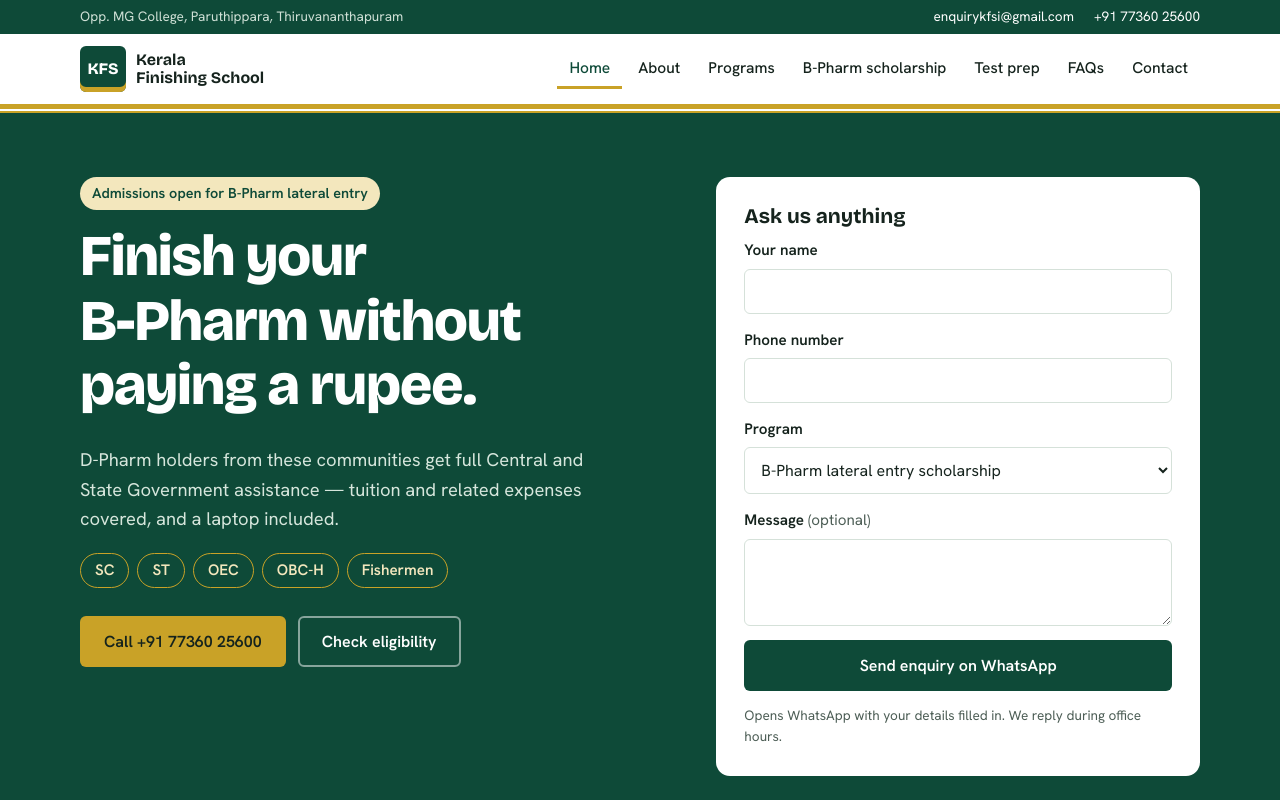
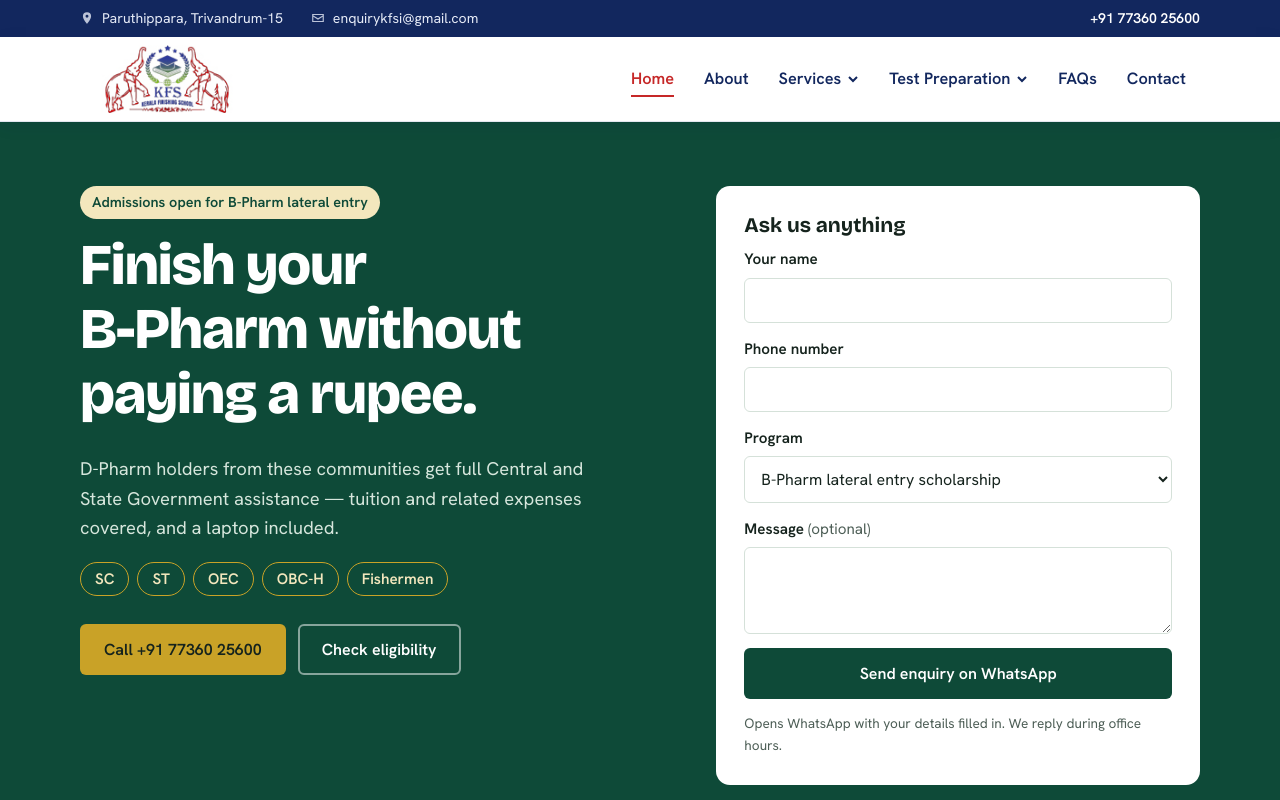
Before and after one commit to Dinoy77/kfs-website, a React (Vite) app: page / in a window 1280 px wide. Shown: the top 800 px of the page. Built offline with nearby package versions, Linux system fonts and the light colour scheme.

Commit message:
Remove WhatsApp icon from navbar

```diff
--- /dev/null
+++ b/src/components/Header.css
@@ -0,0 +1,107 @@
+/* ===== Navbar =====
+   Colours are taken from the KFS logo: navy blue + elephant red.
+   Change them here in one place. */
+.nav-header {
+  --nav-top-bg: #12275e;     /* navy strip */
+  --nav-top-text: #e6ebf7;
+  --nav-bg: #ffffff;         /* main bar */
+  --nav-text: #12275e;       /* menu links */
+  --nav-accent: #c62828;     /* logo red: active + hover */
+  --nav-line: #e3e7f0;
+  --nav-drop-hover: #f4f6fb;
+
+  position: sticky;
+  top: 0;
+  z-index: 50;
+  font-family: var(--font-body);
+}
+
+/* Top strip */
+.nav-top { background: var(--nav-top-bg); color: var(--nav-top-text); font-size: .88rem; }
+.nav-top-inner { display: flex; align-items: center; gap: 28px; padding-block: 7px; }
+.nav-top-item { display: inline-flex; align-items: center; gap: 8px; color: var(--nav-top-text); text-decoration: none; }
+.nav-top-item svg { opacity: .8; }
+.nav-top-item:hover { color: #fff; }
+.nav-top-phone { margin-left: auto; font-weight: 600; color: #fff; }
+
+/* Main bar */
+.nav-main {
+  background: var(--nav-bg);
+  border-bottom: 1px solid var(--nav-line);
+  box-shadow: 0 4px 16px rgba(18, 39, 94, .08);
+}
+.nav-main-inner { display: flex; align-items: center; gap: 24px; min-height: 84px; }
+
+.nav-logo { flex-shrink: 0; display: flex; align-items: center; height: 68px; text-decoration: none; }
+.nav-logo img { height: 100%; width: auto; }
+.nav-logo-text { font: 800 1.6rem/1 var(--font-display); color: var(--nav-accent); }
+.nav-logo-text small { display: block; font: 600 .62rem/1.4 var(--font-body); color: var(--nav-text); }
+
+/* Menu */
+.nav-menu { margin-left: auto; }
+.nav-menu > ul { display: flex; align-items: center; gap: 2px; list-style: none; margin: 0; padding: 0; }
+.nav-item { position: relative; }
+.nav-link {
+  position: relative; display: inline-flex; align-items: center; gap: 6px;
+  padding: 10px 14px; color: var(--nav-text); text-decoration: none;
+  font: 600 1.02rem var(--font-body); background: none; border: 0; cursor: pointer;
+}
+.nav-link::after {
+  content: ''; position: absolute; left: 14px; right: 14px; bottom: 2px; height: 2px;
+  background: var(--nav-accent); transform: scaleX(0); transition: transform .2s ease;
+}
+.nav-link:hover { color: var(--nav-accent); }
+.nav-link.active { color: var(--nav-accent); }
+.nav-link.active::after { transform: scaleX(1); }
+.chevron { transition: transform .2s ease; }
+.has-dropdown.is-open .chevron { transform: rotate(180deg); }
+
+/* Dropdown */
+.dropdown {
+  position: absolute; top: calc(100% + 10px); left: 0; min-width: 300px;
+  background: #fff; list-style: none; margin: 0; padding: 8px 0;
+  border: 1px solid var(--nav-line); border-top: 3px solid var(--nav-accent);
+  border-radius: 0 0 8px 8px; box-shadow: 0 14px 30px rgba(18, 39, 94, .14);
+  display: none;
+}
+.has-dropdown.is-open .dropdown { display: block; }
+.dropdown a {
+  display: block; padding: 10px 18px; color: var(--nav-text);
+  text-decoration: none; font-size: .96rem;
+}
+.dropdown a:hover, .dropdown a:focus-visible { background: var(--nav-drop-hover); color: var(--nav-accent); }
+
+@media (hover: hover) and (min-width: 1025px) {
+  .has-dropdown:hover .dropdown { display: block; }
+  .has-dropdown:hover .chevron { transform: rotate(180deg); }
+  .has-dropdown::before { content: ''; position: absolute; left: 0; right: 0; top: 100%; height: 12px; }
+}
+
+/* Burger (mobile) */
+.nav-burger { display: none; width: 44px; height: 44px; background: none; border: 0; cursor: pointer; padding: 10px; }
+.nav-burger span { display: block; height: 2px; background: var(--nav-text); margin: 5px 0; transition: transform .2s, opacity .2s; }
+.nav-burger[aria-expanded='true'] span:nth-child(1) { transform: translateY(7px) rotate(45deg); }
+.nav-burger[aria-expanded='true'] span:nth-child(2) { opacity: 0; }
+.nav-burger[aria-expanded='true'] span:nth-child(3) { transform: translateY(-7px) rotate(-45deg); }
+
+@media (max-width: 1024px) {
+  .nav-main-inner { flex-wrap: wrap; min-height: 70px; gap: 12px; }
+  .nav-logo { height: 54px; }
+  .nav-burger { display: block; order: 2; margin-left: auto; }
+  .nav-menu {
+    order: 3; width: 100%; margin: 0; display: none; padding-bottom: 12px;
+    max-height: calc(100vh - 120px); overflow-y: auto;
+  }
+  .nav-menu.is-open { display: block; }
+  .nav-menu > ul { flex-direction: column; align-items: stretch; gap: 0; }
+  .nav-link { width: 100%; justify-content: space-between; padding: 14px 4px; border-bottom: 1px solid var(--nav-line); }
+  .nav-link::after { display: none; }
+  .nav-link.active { box-shadow: inset 3px 0 0 var(--nav-accent); padding-left: 12px; }
+  .dropdown { position: static; min-width: 0; box-shadow: none; border: 0; border-radius: 0; background: var(--nav-drop-hover); padding: 4px 0; }
+}
+
+@media (max-width: 640px) {
+  .hide-sm { display: none; }
+  .nav-top-inner { gap: 16px; font-size: .8rem; justify-content: space-between; }
+  .nav-top-phone { margin-left: 0; }
+}
--- a/src/components/Header.jsx
+++ b/src/components/Header.jsx
@@ -1,55 +1,153 @@
-import { useState } from 'react'
-import { Link, NavLink } from 'react-router-dom'
-import { site, nav } from '../data/site.js'
+import { useState, useEffect, useRef } from 'react'
+import { Link, NavLink, useLocation } from 'react-router-dom'
+import { site } from '../data/site.js'
+import { programs } from '../data/programs.js'
+import './Header.css'
 
-export function Brand() {
+// Menu structure. Items with `children` become dropdowns.
+const menu = [
+  { label: 'Home', to: '/' },
+  { label: 'About', to: '/about' },
+  {
+    label: 'Services',
+    children: [
+      { label: 'Students Scholarship Program', to: '/scholarship' },
+      ...programs.map((p) => ({ label: p.title, to: `/programs/${p.slug}` })),
+    ],
+  },
+  {
+    label: 'Test Preparation',
+    children: [
+      { label: 'KEAM', to: '/test-prep#keam' },
+      { label: 'NEET', to: '/test-prep#neet' },
+    ],
+  },
+  { label: 'FAQs', to: '/faqs' },
+  { label: 'Contact', to: '/contact' },
+]
+
+function Dropdown({ item, isOpen, onToggle, onNavigate }) {
+  const { pathname } = useLocation()
+  const active = item.children.some((c) => pathname === c.to.split('#')[0])
+
   return (
-    <Link to="/" className="brand" aria-label={`${site.name} home`}>
-      {site.logo ? (
-        <img src={site.logo} alt="" height="40" />
-      ) : (
-        <span className="brand-mark" aria-hidden="true">KFS</span>
-      )}
-      <span className="brand-name">
-        Kerala<br />Finishing School
-      </span>
-    </Link>
+    <li className={`nav-item has-dropdown ${isOpen ? 'is-open' : ''}`}>
+      <button
+        type="button"
+        className={`nav-link ${active ? 'active' : ''}`}
+        aria-expanded={isOpen}
+        onClick={onToggle}
+      >
+        {item.label}
+        <svg className="chevron" width="12" height="12" viewBox="0 0 12 12" aria-hidden="true">
+          <path d="M2 4l4 4 4-4" fill="none" stroke="currentColor" strokeWidth="2" />
+        </svg>
+      </button>
+      <ul className="dropdown">
+        {item.children.map((c) => (
+          <li key={c.to}>
+            <Link to={c.to} onClick={onNavigate}>{c.label}</Link>
+          </li>
+        ))}
+      </ul>
+    </li>
   )
 }
 
 export default function Header() {
-  const [open, setOpen] = useState(false)
+  const [menuOpen, setMenuOpen] = useState(false)
+  const [openDropdown, setOpenDropdown] = useState(null)
+  const navRef = useRef(null)
+
+  const closeAll = () => {
+    setMenuOpen(false)
+    setOpenDropdown(null)
+  }
+
+  // Close dropdowns when clicking outside the menu or pressing Escape
+  useEffect(() => {
+    const onClick = (e) => {
+      if (navRef.current && !navRef.current.contains(e.target)) setOpenDropdown(null)
+    }
+    const onKey = (e) => {
+      if (e.key === 'Escape') closeAll()
+    }
+    document.addEventListener('click', onClick)
+    document.addEventListener('keydown', onKey)
+    return () => {
+      document.removeEventListener('click', onClick)
+      document.removeEventListener('keydown', onKey)
+    }
+  }, [])
 
   return (
-    <header className="site-header">
-      <div className="topbar">
-        <div className="wrap topbar-inner">
-          <span>Opp. MG College, Paruthippara, Thiruvananthapuram</span>
-          <span className="topbar-links">
-            <a href={`mailto:${site.email}`}>{site.email}</a>
-            <a href={`tel:${site.mobile.tel}`}>{site.mobile.display}</a>
-          </span>
+    <header className="nav-header">
+      {/* Top strip: address + email */}
+      <div className="nav-top">
+        <div className="wrap nav-top-inner">
+          <a href={site.address.mapUrl} target="_blank" rel="noreferrer" className="nav-top-item hide-sm">
+            <svg width="14" height="14" viewBox="0 0 24 24" aria-hidden="true">
+              <path fill="currentColor" d="M12 2a7 7 0 0 0-7 7c0 5.3 7 13 7 13s7-7.7 7-13a7 7 0 0 0-7-7zm0 9.5A2.5 2.5 0 1 1 12 6.5a2.5 2.5 0 0 1 0 5z" />
+            </svg>
+            Paruthippara, Trivandrum-15
+          </a>
+          <a href={`mailto:${site.email}`} className="nav-top-item">
+            <svg width="14" height="14" viewBox="0 0 24 24" aria-hidden="true">
+              <path fill="currentColor" d="M2 5h20v14H2V5zm2 2v.5l8 5 8-5V7H4zm16 2.8-8 5-8-5V17h16V9.8z" />
+            </svg>
+            {site.email}
+          </a>
+          <a href={`tel:${site.mobile.tel}`} className="nav-top-item nav-top-phone">
+            {site.mobile.display}
+          </a>
         </div>
       </div>
-      <div className="wrap header-inner">
-        <Brand />
+
+      {/* Main bar: logo + menu */}
+      <div className="nav-main">
+        <div className="wrap nav-main-inner" ref={navRef}>
+          <Link to="/" className="nav-logo" onClick={closeAll} aria-label={`${site.name} home`}>
+            {site.logo ? (
+              <img src={site.logo} alt={site.name} />
+            ) : (
+              <span className="nav-logo-text">KFS<small>Kerala Finishing School</small></span>
+            )}
+          </Link>
+
           <button
-          className="menu-toggle"
-          aria-expanded={open}
-          aria-controls="primary-nav"
-          onClick={() => setOpen((o) => !o)}
+            type="button"
+            className="nav-burger"
+            aria-expanded={menuOpen}
+            aria-controls="main-menu"
+            aria-label={menuOpen ? 'Close menu' : 'Open menu'}
+            onClick={() => setMenuOpen((o) => !o)}
           >
-          {open ? 'Close' : 'Menu'}
+            <span /><span /><span />
           </button>
-        <nav id="primary-nav" className={`primary-nav ${open ? 'is-open' : ''}`} aria-label="Main">
-          {nav.map((item) => (
-            <NavLink key={item.to} to={item.to} end={item.to === '/'} onClick={() => setOpen(false)}>
+
+          <nav id="main-menu" className={`nav-menu ${menuOpen ? 'is-open' : ''}`} aria-label="Main">
+            <ul>
+              {menu.map((item) =>
+                item.children ? (
+                  <Dropdown
+                    key={item.label}
+                    item={item}
+                    isOpen={openDropdown === item.label}
+                    onToggle={() => setOpenDropdown((cur) => (cur === item.label ? null : item.label))}
+                    onNavigate={closeAll}
+                  />
+                ) : (
+                  <li className="nav-item" key={item.to}>
+                    <NavLink to={item.to} end={item.to === '/'} className="nav-link" onClick={closeAll}>
                       {item.label}
                     </NavLink>
-          ))}
+                  </li>
+                ),
+              )}
+            </ul>
           </nav>
         </div>
-      <div className="kasavu" aria-hidden="true" />
+      </div>
     </header>
   )
 }
--- a/src/data/site.js
+++ b/src/data/site.js
@@ -6,7 +6,7 @@ export const site = {
   shortName: 'KFS',
   tagline: 'Talent acquisition and skill development for students and professionals',
   // Set to '/img/logo.jpg' once the logo file is copied into public/img
-  logo: null,
+  logo: '/img/logo.jpg',
 
   address: {
     line1: '2nd Floor, Cheenkayil Building',
--- a/src/pages/TestPrep.jsx
+++ b/src/pages/TestPrep.jsx
@@ -24,7 +24,7 @@ export default function TestPrep() {
         <div className="wrap detail-grid">
           <div className="exam-list">
             {exams.map((e) => (
-              <article key={e.name} className="exam">
+              <article key={e.name} id={e.name.toLowerCase()} className="exam">
                 <h2>{e.name}</h2>
                 <p>{e.text}</p>
                 <a className="text-link" href={e.link} target="_blank" rel="noreferrer">Official {e.name} website</a>
```
Also changed, not shown: public/img/logo.jpg (added). Lines whose indentation alone changed are shown as unchanged.
